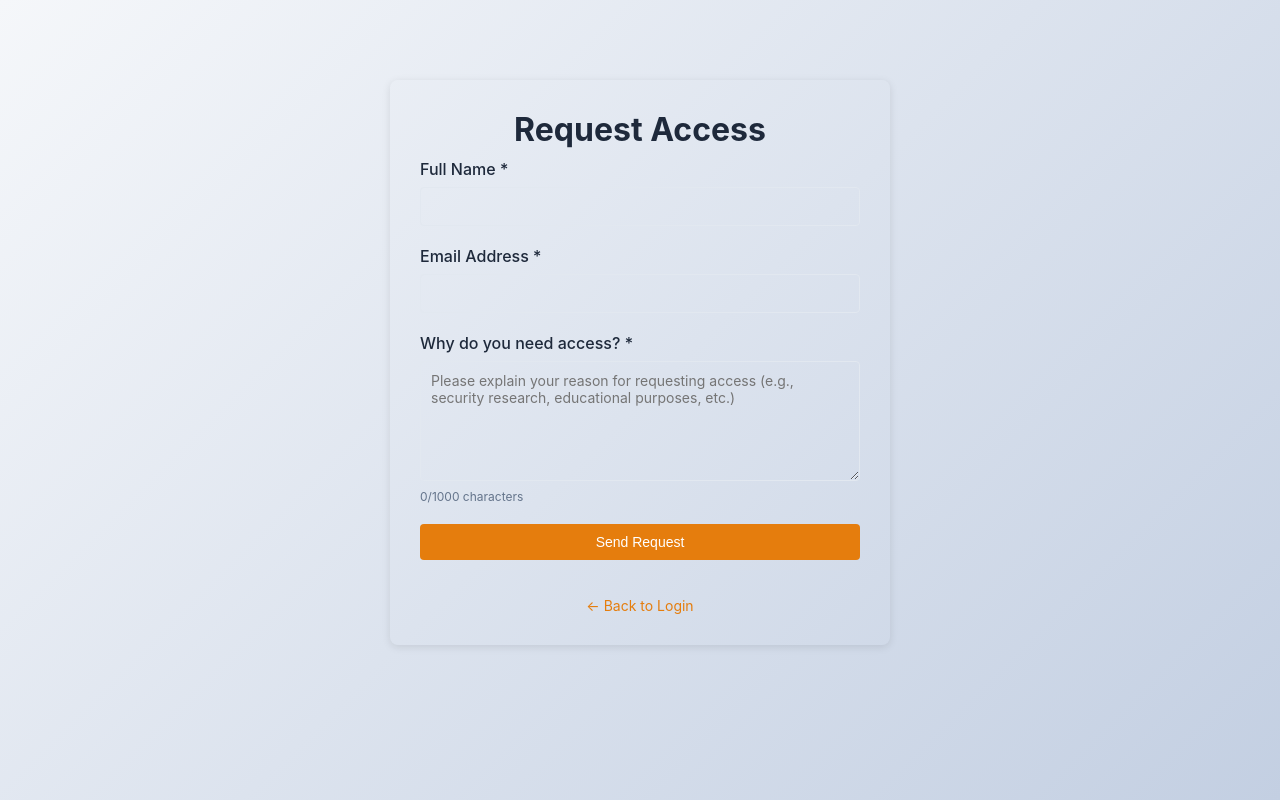
After one commit to Central3465/curly-funicular, a Flask app: page /request-access in a window 1280 px wide. The commit adds this page. Run offline with Flask 3, Linux system fonts and the light colour scheme.

Commit message:
added a request access form, idk what purpose this is for, probably will be unused

```diff
--- a/app.py
+++ b/app.py
@@ -4,17 +4,25 @@ import os
 from dotenv import load_dotenv
 from functools import wraps
 from datetime import datetime, timedelta
+import requests
+import re
 
 load_dotenv()
 
 app = Flask(__name__)
 app.secret_key = os.getenv('SECRET_KEY')
 PASSWORD = os.getenv('PASSWORD', '')
+DISCORD_WEBHOOK_URL = os.getenv('DISCORD_WEBHOOK_URL', '')
 
 # Rate limiting for password attempts
 failed_attempts = {}
 MAX_ATTEMPTS = 5
 LOCKOUT_DURATION = timedelta(hours=24)
+
+# Rate limiting for access requests
+access_requests = {}
+ACCESS_REQUEST_LIMIT = 1
+ACCESS_REQUEST_WINDOW = timedelta(minutes=1)
 
 
 def get_client_ip():
@@ -70,6 +78,34 @@ def clear_failed_attempts(ip):
         del failed_attempts[ip]
 
 
+def can_make_access_request(ip):
+    if ip not in access_requests:
+        return True, None
+
+    last_request_time = access_requests[ip]
+    time_since_last_request = datetime.now() - last_request_time
+
+    if time_since_last_request < ACCESS_REQUEST_WINDOW:
+        wait_time = int((ACCESS_REQUEST_WINDOW - time_since_last_request).total_seconds())
+        return False, wait_time
+    else:
+        del access_requests[ip]
+        return True, None
+
+
+def record_access_request(ip):
+    access_requests[ip] = datetime.now()
+
+
+def validate_email(email):
+    if not email or len(email) > 254:
+        return False
+    if not email.endswith('@bai.studio'):
+        return False
+    pattern = r'^[a-zA-Z0-9._%+-]+@bai\.studio$'
+    return bool(re.match(pattern, email))
+
+
 def require_auth(f):
     @wraps(f)
     def decorated_function(*args, **kwargs):
@@ -82,6 +118,11 @@ def require_auth(f):
 @app.route('/')
 def index():
     return render_template('index.html')
+
+
+@app.route('/request-access')
+def request_access():
+    return render_template('request-access.html')
 
 
 @app.route('/api/check-password', methods=['POST'])
@@ -191,5 +232,83 @@ def encode_endpoint():
         return jsonify({'error': str(e)}), 500
 
 
+@app.route('/api/request-access', methods=['POST'])
+def request_access_endpoint():
+    client_ip = get_client_ip()
+
+    # Rate limiting check
+    can_request, wait_time = can_make_access_request(client_ip)
+    if not can_request:
+        return jsonify({
+            'error': f'You can only submit one access request every 5 minutes. Please try again in {wait_time} seconds.'
+        }), 429
+
+    data = request.get_json()
+
+    if not data:
+        return jsonify({'error': 'Invalid request'}), 400
+
+    name = data.get('name', '').strip()
+    email = data.get('email', '').strip()
+    description = data.get('description', '').strip()
+
+    # Validate input
+    if not name or len(name) > 100:
+        return jsonify({'error': 'Invalid name'}), 400
+
+    if not email or len(email) > 254:
+        return jsonify({'error': 'Invalid email'}), 400
+
+    if not validate_email(email):
+        return jsonify({'error': 'Email must be from the bai.studio domain'}), 400
+
+    if not description or len(description) < 10 or len(description) > 1000:
+        return jsonify({'error': 'Description must be between 10 and 1000 characters'}), 400
+
+    # Record the request for rate limiting
+    record_access_request(client_ip)
+
+    # Send to Discord webhook
+    try:
+        embed = {
+            'title': '🔐 New Access Request',
+            'description': description,
+            'color': 4294144,
+            'fields': [
+                {
+                    'name': 'Name',
+                    'value': name,
+                    'inline': False
+                },
+                {
+                    'name': 'Email',
+                    'value': email,
+                    'inline': False
+                },
+                {
+                    'name': 'Submitted At',
+                    'value': datetime.now().strftime('%Y-%m-%d %H:%M:%S UTC'),
+                    'inline': False
+                }
+            ]
+        }
+
+        payload = {
+            'embeds': [embed]
+        }
+
+        response = requests.post(DISCORD_WEBHOOK_URL, json=payload, timeout=10)
+
+        if response.status_code != 204:
+            return jsonify({'error': 'Failed to send request. Please try again later.'}), 500
+
+        return jsonify({'success': True, 'message': 'Access request submitted successfully'}), 200
+
+    except requests.exceptions.RequestException:
+        return jsonify({'error': 'Failed to send request. Please try again later.'}), 500
+    except Exception as e:
+        return jsonify({'error': 'An unexpected error occurred'}), 500
+
+
 if __name__ == '__main__':
     app.run(debug=True)
--- a/templates/index.html
+++ b/templates/index.html
@@ -30,7 +30,6 @@
             </div>
             <button id="unlock-btn" class="btn btn-primary">Log in</button>
             <div id="password-error" class="error-message" style="display: none; margin-top: 10px;"></div>
-            <p class="access-description">If you are a security professional or student from an accredited institution seeking access, please contact <a href="mailto:hanlinbai667@gmail.com" class="email-link">hanlinbai667@gmail.com</a> with verification of your status.</p>
         </div>
     </div>
 
--- /dev/null
+++ b/templates/request-access.html
@@ -0,0 +1,292 @@
+<!DOCTYPE html>
+<html lang="en">
+<head>
+    <meta charset="UTF-8">
+    <meta name="viewport" content="width=device-width, initial-scale=1.0">
+    <meta name="color-scheme" content="light dark">
+    <title>Request Access - Cypher Encoder & Decoder</title>
+    <link rel="stylesheet" href="{{ url_for('static', filename='style.css') }}">
+    <style>
+        .request-access-container {
+            max-width: 500px;
+            margin: 60px auto;
+            padding: 30px;
+            border-radius: 8px;
+            background: var(--bg-secondary);
+            box-shadow: 0 2px 8px rgba(0, 0, 0, 0.1);
+        }
+
+        .request-access-container h1 {
+            text-align: center;
+            margin-bottom: 10px;
+            color: var(--text-primary);
+        }
+
+        .request-access-container .subtitle {
+            text-align: center;
+            color: var(--text-secondary);
+            margin-bottom: 30px;
+            font-size: 14px;
+        }
+
+        .form-group {
+            margin-bottom: 20px;
+        }
+
+        .form-group label {
+            display: block;
+            margin-bottom: 8px;
+            color: var(--text-primary);
+            font-weight: 500;
+        }
+
+        .form-group input,
+        .form-group textarea {
+            width: 100%;
+            padding: 10px;
+            border: 1px solid var(--border-color);
+            border-radius: 4px;
+            background: var(--input-bg);
+            color: var(--text-primary);
+            font-size: 14px;
+            font-family: inherit;
+            box-sizing: border-box;
+        }
+
+        .form-group input:focus,
+        .form-group textarea:focus {
+            outline: none;
+            border-color: var(--primary-color);
+            box-shadow: 0 0 0 2px rgba(74, 144, 226, 0.1);
+        }
+
+        .form-group textarea {
+            resize: vertical;
+            min-height: 120px;
+        }
+
+        .form-buttons {
+            display: flex;
+            gap: 10px;
+            justify-content: center;
+        }
+
+        .btn {
+            padding: 10px 20px;
+            border: none;
+            border-radius: 4px;
+            font-size: 14px;
+            font-weight: 500;
+            cursor: pointer;
+            transition: all 0.3s ease;
+        }
+
+        .btn-primary {
+            background: var(--primary-color);
+            color: white;
+        }
+
+        .btn-primary:hover {
+            opacity: 0.9;
+        }
+
+        .btn-primary:disabled {
+            opacity: 0.6;
+            cursor: not-allowed;
+        }
+
+        .btn-secondary {
+            background: var(--secondary-color);
+            color: var(--text-primary);
+        }
+
+        .btn-secondary:hover {
+            opacity: 0.8;
+        }
+
+        .error-message {
+            color: #d32f2f;
+            background: rgba(211, 47, 47, 0.1);
+            padding: 12px;
+            border-radius: 4px;
+            margin-bottom: 20px;
+            border-left: 4px solid #d32f2f;
+        }
+
+        .success-message {
+            color: #388e3c;
+            background: rgba(56, 142, 60, 0.1);
+            padding: 12px;
+            border-radius: 4px;
+            margin-bottom: 20px;
+            border-left: 4px solid #388e3c;
+        }
+
+        .back-link {
+            text-align: center;
+            margin-top: 20px;
+        }
+
+        .back-link a {
+            color: var(--primary-color);
+            text-decoration: none;
+            font-size: 14px;
+        }
+
+        .back-link a:hover {
+            text-decoration: underline;
+        }
+
+        .field-hint {
+            font-size: 12px;
+            color: var(--text-secondary);
+            margin-top: 4px;
+        }
+    </style>
+</head>
+<body>
+    <div class="request-access-container">
+        <h1>Request Access</h1>
+
+        <div id="error-message" class="error-message" style="display: none;"></div>
+        <div id="success-message" class="success-message" style="display: none;"></div>
+
+        <form id="request-access-form" onsubmit="handleSubmit(event)">
+            <div class="form-group">
+                <label for="name">Full Name *</label>
+                <input
+                    type="text"
+                    id="name"
+                    name="name"
+                    required
+                    maxlength="100"
+                >
+            </div>
+
+            <div class="form-group">
+                <label for="email">Email Address *</label>
+                <input
+                    type="email"
+                    id="email"
+                    name="email"
+                    required
+                    maxlength="254"
+                >
+            </div>
+
+            <div class="form-group">
+                <label for="description">Why do you need access? *</label>
+                <textarea
+                    id="description"
+                    name="description"
+                    required
+                    maxlength="1000"
+                    placeholder="Please explain your reason for requesting access (e.g., security research, educational purposes, etc.)"
+                ></textarea>
+                <div class="field-hint"><span id="char-count">0</span>/1000 characters</div>
+            </div>
+
+            <div class="form-buttons">
+                <button type="submit" class="btn btn-primary" id="submit-btn">Send Request</button>
+            </div>
+        </form>
+
+        <div class="back-link">
+            <a href="/">← Back to Login</a>
+        </div>
+    </div>
+
+    <script>
+        const form = document.getElementById('request-access-form');
+        const errorDiv = document.getElementById('error-message');
+        const successDiv = document.getElementById('success-message');
+        const submitBtn = document.getElementById('submit-btn');
+        const descriptionField = document.getElementById('description');
+        const charCount = document.getElementById('char-count');
+
+        descriptionField.addEventListener('input', function() {
+            charCount.textContent = this.value.length;
+        });
+
+        async function handleSubmit(event) {
+            event.preventDefault();
+            errorDiv.style.display = 'none';
+            successDiv.style.display = 'none';
+
+            const name = document.getElementById('name').value.trim();
+            const email = document.getElementById('email').value.trim();
+            const description = document.getElementById('description').value.trim();
+
+            // Client-side validation
+            if (!name) {
+                showError('Please enter your full name.');
+                return;
+            }
+
+            if (!email) {
+                showError('Please enter your email address.');
+                return;
+            }
+
+            if (!email.endsWith('@bai.studio')) {
+                showError('Unrecognised email domain. Please use your official email address. Avoid personal email addresses.');
+                return;
+            }
+
+            if (!description) {
+                showError('Please explain why you need access.');
+                return;
+            }
+
+            if (description.length < 10) {
+                showError('Description must be at least 10 characters.');
+                return;
+            }
+
+            submitBtn.disabled = true;
+            submitBtn.textContent = 'Sending...';
+
+            try {
+                const response = await fetch('/api/request-access', {
+                    method: 'POST',
+                    headers: {
+                        'Content-Type': 'application/json'
+                    },
+                    body: JSON.stringify({
+                        name: name,
+                        email: email,
+                        description: description
+                    })
+                });
+
+                const data = await response.json();
+
+                if (response.ok) {
+                    showSuccess('Access request sent successfully! We will review your request shortly.');
+                    form.reset();
+                    charCount.textContent = '0';
+                } else {
+                    showError(data.error || 'Failed to send request. Please try again later.');
+                }
+            } catch (error) {
+                showError('An error occurred: ' + error.message);
+            } finally {
+                submitBtn.disabled = false;
+                submitBtn.textContent = 'Send Request';
+            }
+        }
+
+        function showError(message) {
+            errorDiv.textContent = message;
+            errorDiv.style.display = 'block';
+            window.scrollTo(0, 0);
+        }
+
+        function showSuccess(message) {
+            successDiv.textContent = message;
+            successDiv.style.display = 'block';
+            window.scrollTo(0, 0);
+        }
+    </script>
+</body>
+</html>
```
